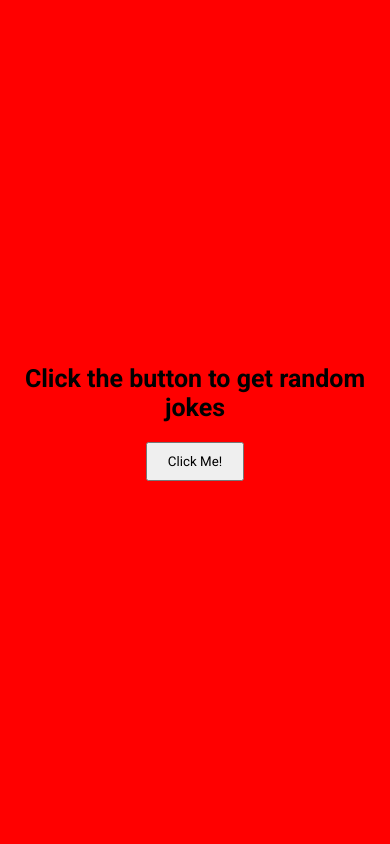
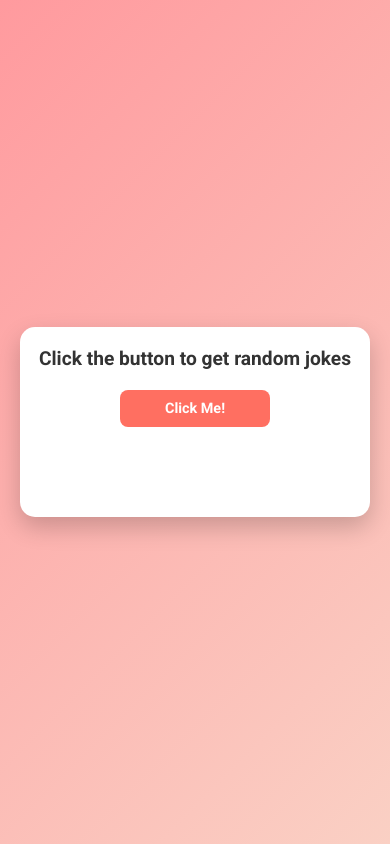
Before and after one commit to NikaXucishvili/RandomJokeAPI, a plain HTML site: page index.html in a window 390 px wide. Drawn offline with Linux system fonts and the light colour scheme.

Commit message:
API works it gets a jokes and randomizes

```diff
--- a/index.html
+++ b/index.html
@@ -9,7 +9,9 @@
 <body>
     <div class="container">
         <h1>Click the button to get random jokes</h1>
-        <button>Click Me!</button>
+        <button onclick="getJoke()">Click Me!</button>
+        <p id="joke"></p>
     </div>
+    <script src="main.js"></script>
 </body>
 </html>
--- /dev/null
+++ b/main.js
@@ -0,0 +1,9 @@
+function getJoke(){
+    fetch("https://official-joke-api.appspot.com/random_joke")
+    .then(response => response.json())
+    .then(data => {
+        const jokeText = data.setup + " - " + data.punchline;
+        document.getElementById("joke").innerText = jokeText;
+    })
+        .catch(error => console.error(error))
+}
--- a/style.css
+++ b/style.css
@@ -1,36 +1,85 @@
-@import url('https://fonts.googleapis.com/css2?family=Roboto:wght@100..900&display=swap');
+@import url('https://fonts.googleapis.com/css2?family=Roboto:wght@400;700&display=swap');
 
 * {
     margin: 0;
     padding: 0;
+    box-sizing: border-box;
     font-family: "Roboto", sans-serif;
-    box-sizing: border-box;
 }
 
 body {
-    background: black;
-    height: 100vh;
+    min-height: 100vh;
     display: flex;
     justify-content: center;
     align-items: center;
+    background: linear-gradient(135deg, #ff9a9e, #fad0c4);
+    padding: 20px;
 }
 
+/* Card container */
 .container {
-    height: 100%;
-    background: red;
+    background-color: #fff;
+    padding: 30px 20px;
+    border-radius: 15px;
+    box-shadow: 0 10px 25px rgba(0,0,0,0.2);
+    max-width: 500px;
+    width: 100%;
+    text-align: center;
     display: flex;
     flex-direction: column;
-    justify-content: center;
-    align-items: center;
     gap: 20px;
 }
 
+/* Heading */
 .container h1 {
-    font-size: 25px;
-    text-align: center;
+    font-size: 1.5rem;
+    font-weight: 700;
+    color: #333;
 }
 
-button{
+/* Joke text */
+#joke {
+    font-size: 1.2rem;
+    color: #555;
+    min-height: 50px; /* Prevent layout jump */
+}
+
+
+button {
+    width: 150px;
+    margin: 0 auto;
+    padding: 12px 25px;
+    background-color: #ff6f61;
+    border: none;
+    border-radius: 8px;
+    color: #fff;
+    font-size: 1rem;
+    font-weight: 600;
     cursor: pointer;
-    padding: 10px 20px;
+    transition: all 0.2s ease;
 }
+
+button:hover {
+    background-color: #ff4c3b;
+    transform: scale(1.05);
+}
+
+/* Responsive text */
+@media (max-width: 600px) {
+    .container {
+        padding: 20px 15px;
+    }
+
+    .container h1 {
+        font-size: 1.2rem;
+    }
+
+    #joke {
+        font-size: 1rem;
+    }
+
+    button {
+        font-size: 0.9rem;
+        padding: 10px 20px;
+    }
+}
```
